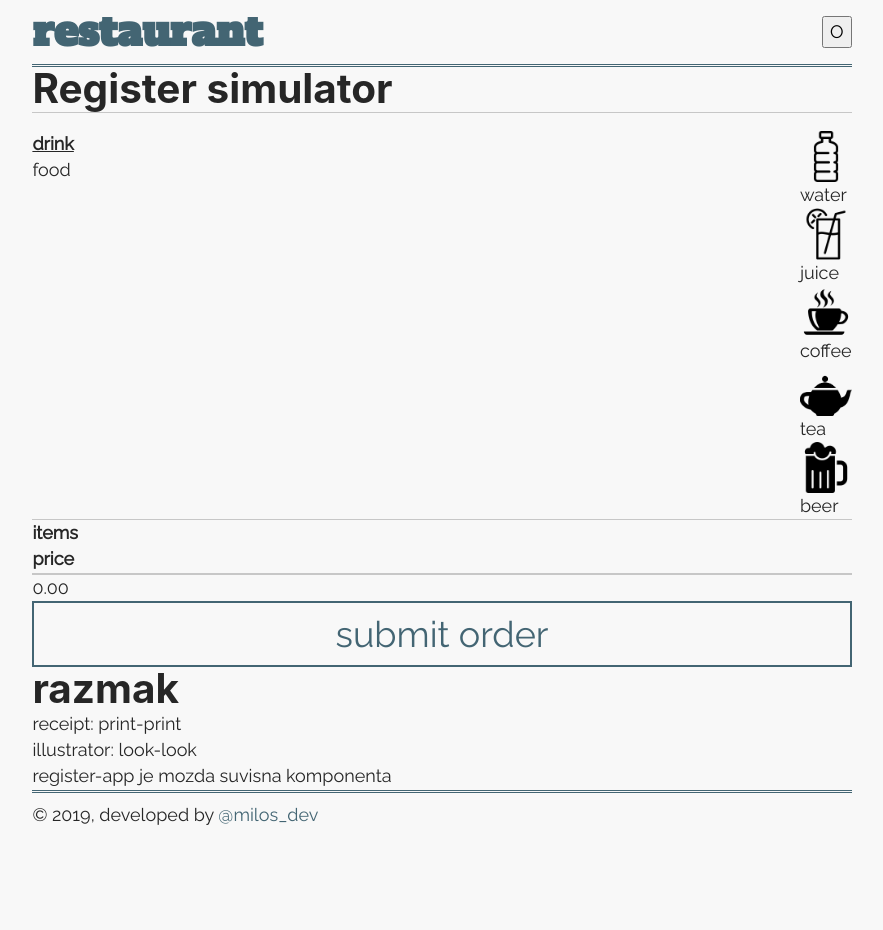
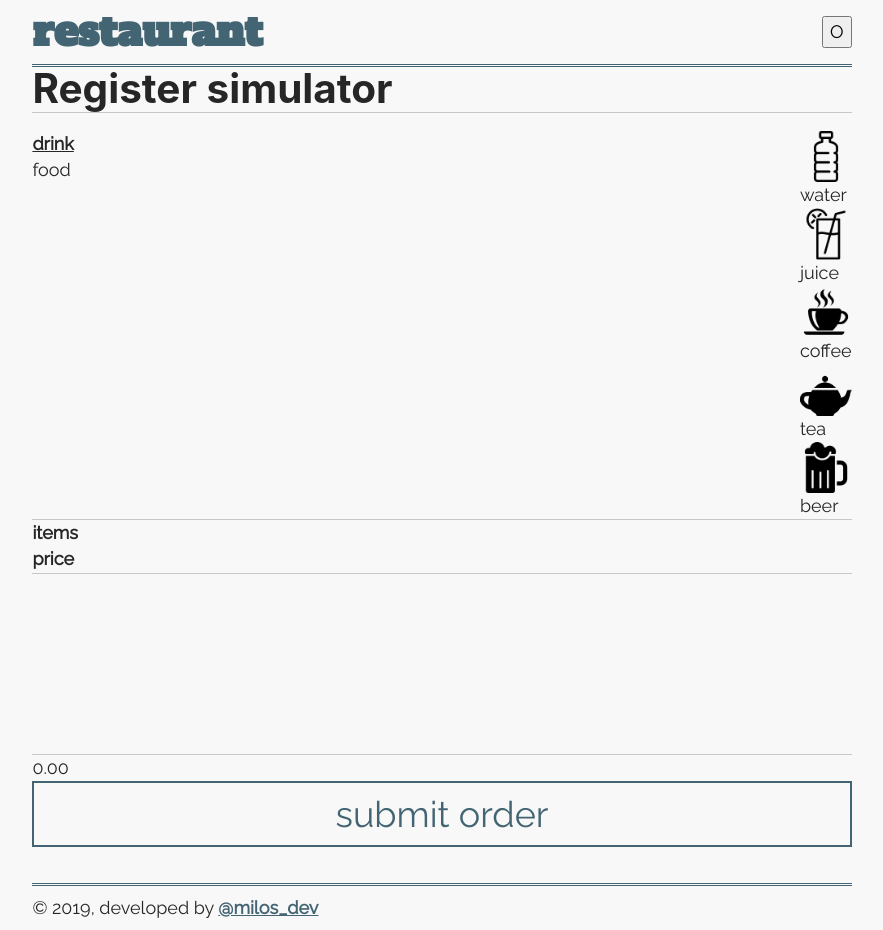
Before and after one commit to obrovacm/restaurant, a Gatsby site: page /register in a window 1280 px wide. Shown: the whole page, without its empty margins (198-1081 px from the left). Before the commit the page ends 837 px from the top, so only its background shows below. Built offline with nearby package versions, Linux system fonts and the light colour scheme; Gatsby itself is replaced by a stand-in of ours.

Commit message:
small reorganization + softer styling

```diff
--- a/src/components/layout/layout.module.scss
+++ b/src/components/layout/layout.module.scss
@@ -56,4 +56,11 @@ hr {
 .footer {
   padding: 0.5em 0;
   border-top: 3px double $primary;
+  a {
+    font-weight: bold;
+    text-decoration: underline;
+    &:hover {
+      text-decoration: none;
+    }
+  }
 }
--- a/src/components/register/menu/menu.module.scss
+++ b/src/components/register/menu/menu.module.scss
@@ -7,7 +7,7 @@
   margin-top: 1em;
   div * {
     cursor: pointer;
-    transition: transform 200ms;
+    transition: transform 200ms, filter 200ms;
     user-select: none;
   }
 }
@@ -48,7 +48,7 @@
   &:hover {
     color: $denim;
     div {
-      transform: scale(0.9);
+      transform: rotate(5deg);
       filter: invert(33%) sepia(57%) saturate(285%) hue-rotate(152deg)
         brightness(96%) contrast(86%);
     }
--- a/src/components/register/menu/order.js
+++ b/src/components/register/menu/order.js
@@ -13,7 +13,6 @@ export default class CurrentOrder extends Component {
     const { order, removeOrderItem } = this.props
     const orderObject = {}
 
-    // const uniqueItems = [...new Set(order)]
     order.forEach(item => {
       if (orderObject[item.name] === undefined) {
         orderObject[item.name] = 1
@@ -22,8 +21,7 @@ export default class CurrentOrder extends Component {
       }
     })
     const orderObjectKeys = Object.keys(orderObject)
-    console.log("orderObject:", orderObject)
-    console.log("order:", order)
+    orderObjectKeys.sort()
 
     return orderObjectKeys.map((key, i) => {
       const count = orderObject[key]
--- a/src/components/register/menu/order.module.scss
+++ b/src/components/register/menu/order.module.scss
@@ -8,6 +8,9 @@
 }
 
 .order {
+  min-height: 180px;
+  max-height: 250px;
+  overflow-y: scroll;
   .same-row:nth-child(2n -1) {
     background: rgba($grey, 0.1);
   }
@@ -51,6 +54,7 @@
   width: 100%;
   font-size: 2em;
   padding: 0.5em;
+  margin-bottom: 1em;
   background: none;
   color: $denim;
   border: 2px solid $denim;
--- a/src/components/register/register-app.js
+++ /dev/null
@@ -1,30 +0,0 @@
-import React, { Component } from "react"
-
-import Menu from "./menu/menu"
-import Illustrator from "./illustrator/illustrator"
-import Receipt from "./receipt/receipt"
-
-export default class RegisterApp extends Component {
-  state = {
-    orders: [],
-  }
-
-  addOrder = newOrder => {
-    this.setState({
-      orders: [...this.state.orders, newOrder],
-    })
-    console.log("added order: ", newOrder)
-  }
-
-  render() {
-    return (
-      <>
-        <Menu addOrder={this.addOrder} />
-        <h1>razmak</h1>
-        <Receipt />
-        <Illustrator />
-        <p>register-app je mozda suvisna komponenta</p>
-      </>
-    )
-  }
-}
--- a/src/pages/register.js
+++ b/src/pages/register.js
@@ -2,13 +2,13 @@ import React from "react"
 
 import Layout from "../components/layout/layout"
 import SEO from "../components/layout/seo"
-import RegisterApp from "../components/register/register-app"
+import Menu from "../components/register/menu/menu"
 
 const Register = () => (
   <Layout>
     <SEO title="home" />
     <h1>Register simulator</h1>
-    <RegisterApp />
+    <Menu />
   </Layout>
 )
 
```
Also changed, not shown: src/components/register/menu/product.js (+0 -16 lines).
